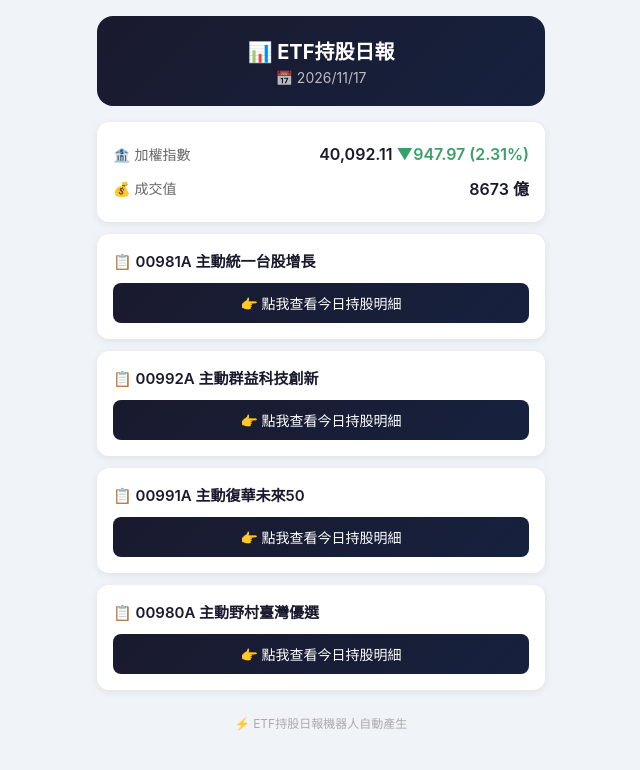
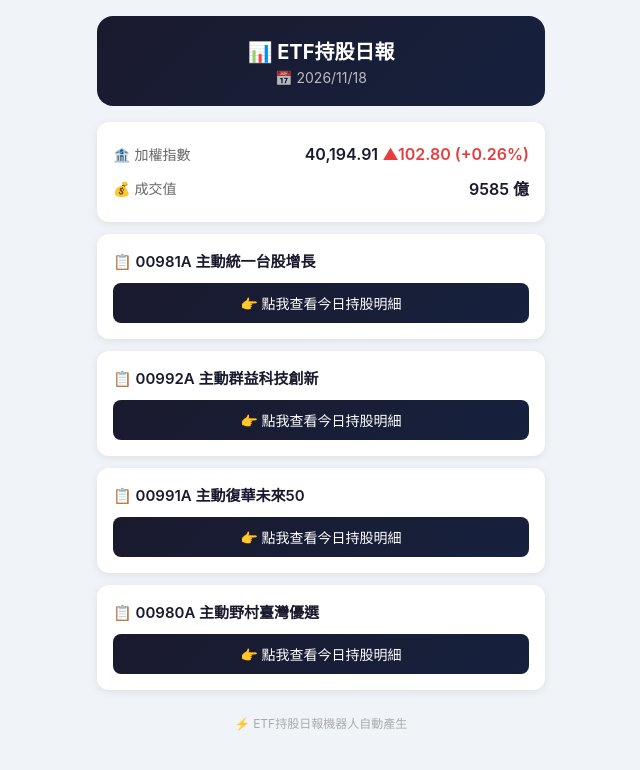
Before and after one commit to s151933220251-del/taiwan-stock-bot, a plain HTML site: page index.html in a window 1280 px wide. Shown: the whole page, without its empty margins (319-959 px from the left). Drawn offline with Linux system fonts and the light colour scheme.

Commit message:
deploy: 808bed165e23e7fcb5117f8925f1eddbd18cdfbd

```diff
--- a/index.html
+++ b/index.html
@@ -154,17 +154,17 @@
 <body>
   <div class="header">
     <h1>📊 ETF持股日報</h1>
-    <div class="date">📅 2026/11/17</div>
+    <div class="date">📅 2026/11/18</div>
   </div>
 
         <div class="market-card">
             <div class="market-row">
                 <span class="market-label">🏦 加權指數</span>
-                <span class="market-value">40,092.11 <span class="down">▼947.97 (2.31%)</span></span>
+                <span class="market-value">40,194.91 <span class="up">▲102.80 (+0.26%)</span></span>
             </div>
             <div class="market-row">
                 <span class="market-label">💰 成交值</span>
-                <span class="market-value">8673 億</span>
+                <span class="market-value">9585 億</span>
             </div>
         </div>
 
```
